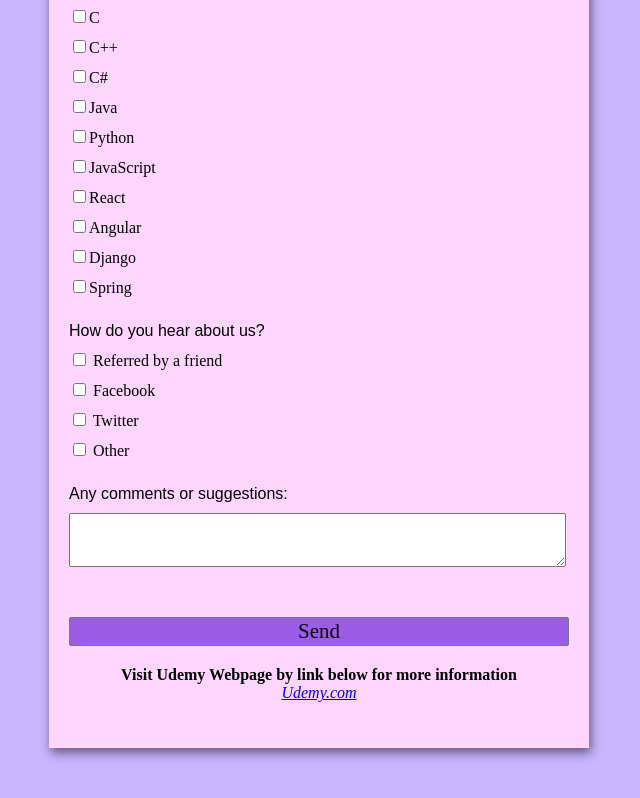
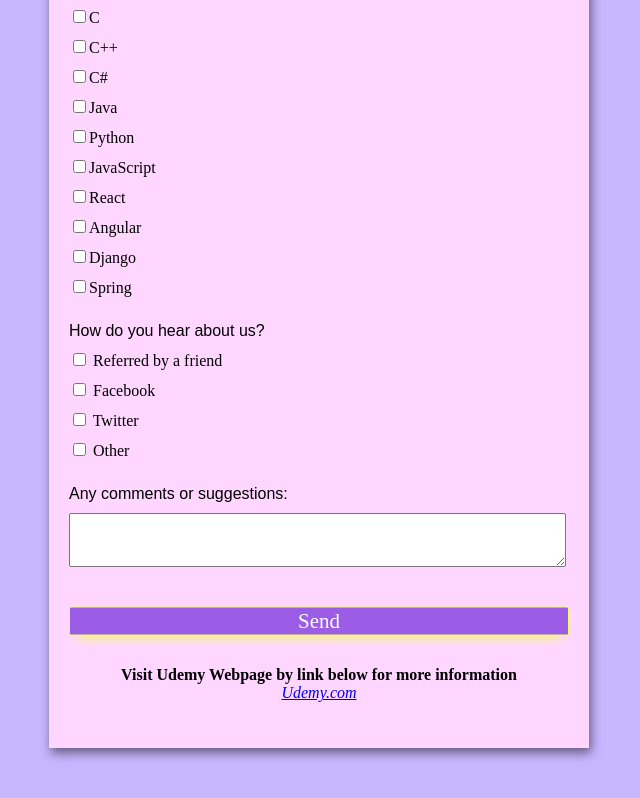
Before and after one commit to Alisakimhoang/HTML-CSS-Projects, a plain HTML site: page Udemy Survey form/survey form model.html in a window 1280 px wide. In both pictures the pointer is over the button "Send". Shown: the part 1014-1812 px from the top of the page, without its empty margins (321-961 px from the left). Drawn offline with Linux system fonts and the light colour scheme.

Commit message:
modified Udemy Survey form

```diff
--- a/Udemy Survey form/survey.css
+++ b/Udemy Survey form/survey.css
@@ -81,4 +81,13 @@
             width: 100%;
             margin-top: 50px;
             margin-bottom: 20px;
+            transition: color 0.25s, border-color 0.25, box-shadow 0.25s, tranform 0.25s;
         }
+
+        button:hover {
+            border-color: #f1ff5c;
+            color: white;
+            box-shadow: 0 0.5em 0.5em -0.4em #f1ff5c;
+            transform: translateY(-0.5em);
+            cursor: pointer;
+        }
```
